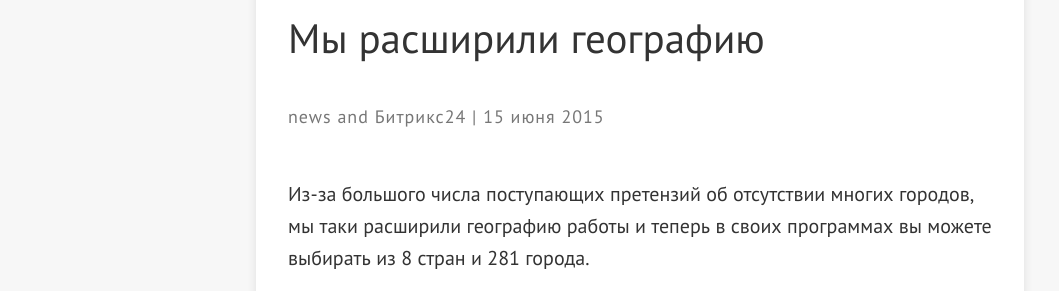
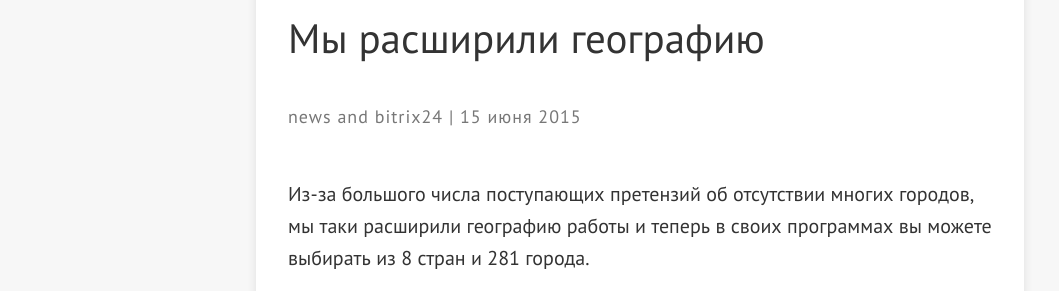
Before and after one commit to lead4crm/lead4crm.github.io, a Jekyll site: the page built from _posts/2015-06-15-wide-geography.md, in a window 1280 px wide. Shown: the part 517-808 px from the top of the page, without its empty margins (0-1059 px from the left). Built offline with Jekyll 4.4.1, drawn with Linux system fonts in a browser that asks for light colours; nearby versions of some CDN libraries.

Commit message:
update blog: add post

```diff
--- a/_posts/2015-06-15-wide-geography.md
+++ b/_posts/2015-06-15-wide-geography.md
@@ -3,7 +3,7 @@ layout: post
 title: "Мы расширили географию"
 category:
 - news
-- Битрикс24
+- bitrix24
 banner_image: funny-maps.jpg
 comments: true
 ---
```
